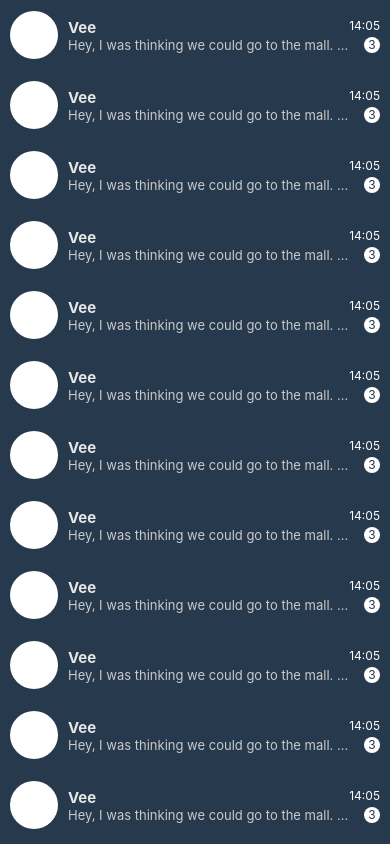
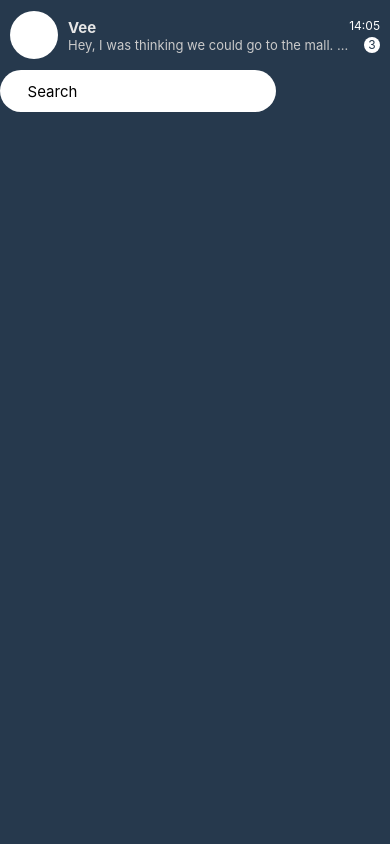
Before and after one commit to vukona-mlab/chatta, a React Native app: screen / in a window 390 px wide. Built offline with nearby package versions, Linux system fonts and the light colour scheme.

Commit message:
added HomeSearchComponent

```diff
--- /dev/null
+++ b/components/HomeSearchComponent.js
@@ -0,0 +1,27 @@
+import { StyleSheet, TextInput, View } from 'react-native'
+import React from 'react'
+
+const HomeSearchComponent = () => {
+  return (
+    <View style={styles.container}>
+      <TextInput style={styles.textInput} placeholder={'Search'}></TextInput>
+    </View>
+  )
+}
+
+export default HomeSearchComponent
+
+const styles = StyleSheet.create({
+    container: {
+        height: 42,
+        width: 276,
+        backgroundColor: '#FFF',
+        borderRadius: 21,
+        justifyContent: 'center',
+        alignItems: 'center'
+    },
+    textInput: {
+        fontSize: 15,
+        width: '80%'
+    }
+})
--- a/pages/HomeScreen.js
+++ b/pages/HomeScreen.js
@@ -1,6 +1,7 @@
 import { Dimensions, StyleSheet, Text, View, ScrollView } from 'react-native'
 import React from 'react'
 import ChatListItem from '../components/ChatListItem'
+import HomeSearchComponent from '../components/HomeSearchComponent'
 
 const HomeScreen = () => {
   return (
@@ -9,21 +10,7 @@ const HomeScreen = () => {
         scrollEnabled={true}
       >
         <ChatListItem />
-        <ChatListItem />
-        <ChatListItem />
-        <ChatListItem />
-        <ChatListItem />
-        <ChatListItem />
-        <ChatListItem />
-        <ChatListItem />
-        <ChatListItem />
-        <ChatListItem />
-        <ChatListItem />
-        <ChatListItem />
-        <ChatListItem />
-        <ChatListItem />
-        <ChatListItem />
-        <ChatListItem />
+        <HomeSearchComponent />
       </ScrollView>
 
 
```
